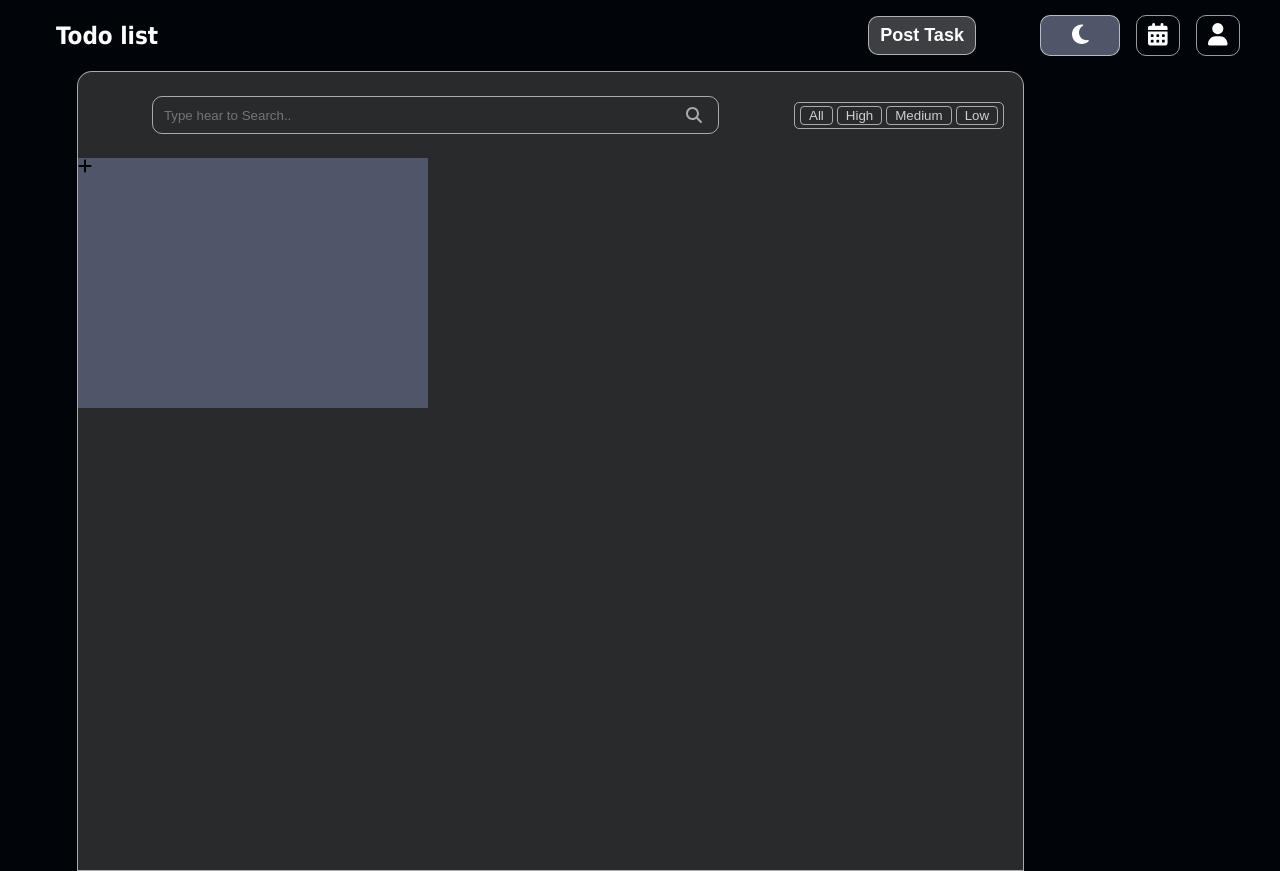
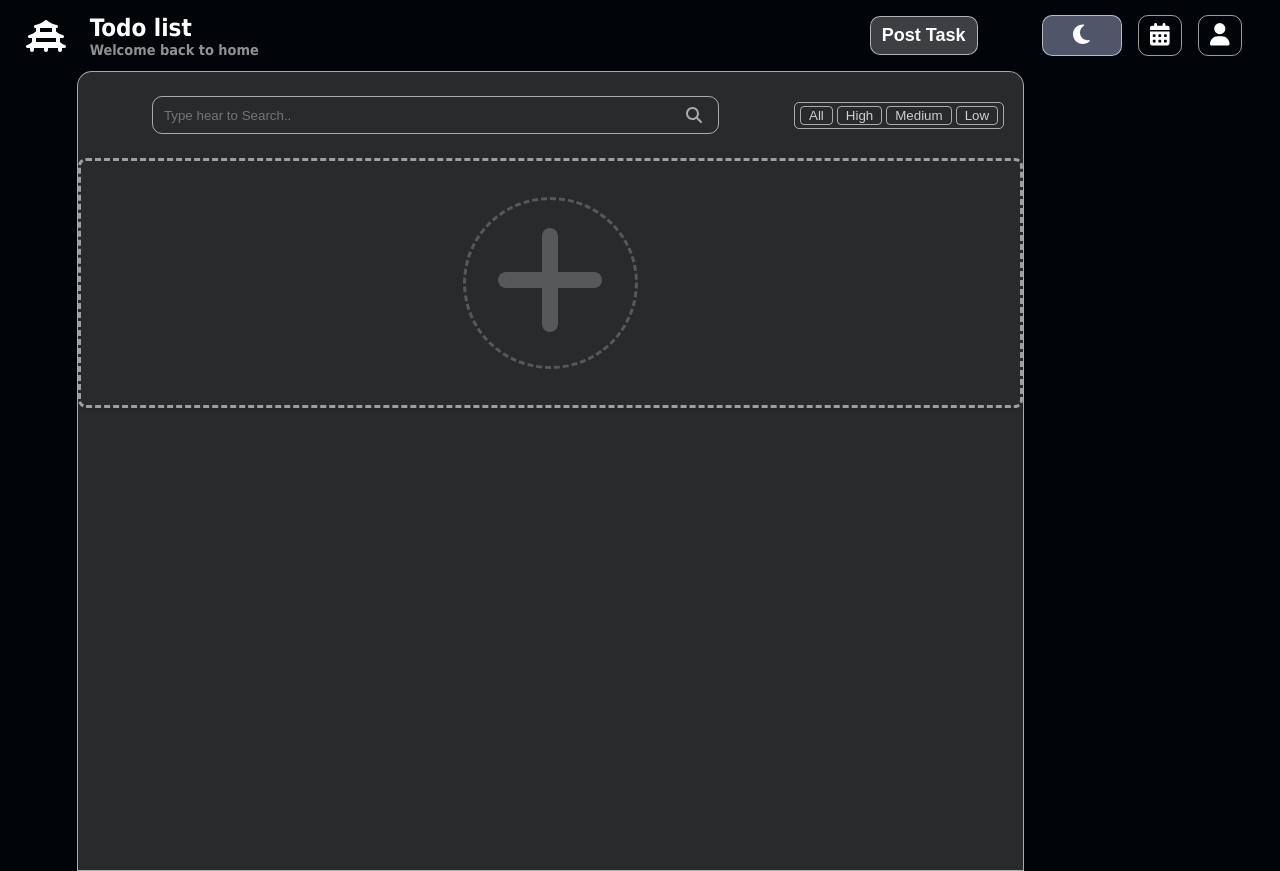
Before and after one commit to Banukaiw/Task_Manager_App, a React (Create React App) app in the folder Client/: page /home in a window 1280 px wide. Built offline with nearby package versions, Linux system fonts and the light colour scheme.

Commit message:
frontend development

```diff
--- /dev/null
+++ b/Client/src/components/Card/Addcard.js
@@ -0,0 +1,32 @@
+import React from 'react'
+import { useNavigate } from "react-router-dom";
+ import { FontAwesomeIcon } from "@fortawesome/react-fontawesome";
+import {
+  faPlus,
+} from "@fortawesome/free-solid-svg-icons";
+import './addcard.css'
+
+const Addcard = () => {
+
+    const navigate = useNavigate();
+
+const handleAddNote=()=>{
+    navigate('/newpost')
+}
+
+  return (
+    <div>
+        <div className="post_card" onClick={handleAddNote}>
+            <div className='postcard_icon'>
+                <FontAwesomeIcon icon={faPlus} />
+            </div>
+
+
+
+          </div>
+    </div>
+
+  )
+}
+
+export default Addcard
--- a/Client/src/components/Card/Card.js
+++ b/Client/src/components/Card/Card.js
@@ -9,6 +9,7 @@ import { faPenToSquare, faTrash, faEye } from "@fortawesome/free-solid-svg-icons
 const Card = ({ task }) => {
   const { title, description, dueDate, priority } = task;
 
+
   return (
     <div className="card">
       <div className="card-content">
@@ -18,6 +19,7 @@ const Card = ({ task }) => {
           <li>Due Date: {dueDate}</li>
           <li>Priority: {priority}</li>
         </ul>
+
         <div className="card-footer">
           <small>Due: {dueDate}</small>
           <div className="card-icon">
--- a/Client/src/components/Card/CardList.js
+++ b/Client/src/components/Card/CardList.js
@@ -1,8 +1,8 @@
 // CardList.js
 import React from 'react'
-
 import Card from '../Card/Card.js'
 import "./cardlist.css"
+import Addcard from './Addcard.js'
 
 // Modified: Receive tasks as a prop, remove handleAddNote
 const CardList = ({ tasks }) => {
@@ -14,8 +14,9 @@ const CardList = ({ tasks }) => {
       {tasks.map((task) =>
         <Card key={task.id} task={task} />
       )}
+
       {/* Modified: Removed the AddCard/handleAddNote part - it's handled by the Post Task page */}
-      {/* <AddCard handleAddNote={handleAddNote}/> */}
+      <Addcard />
     </div>
   )
 }
--- /dev/null
+++ b/Client/src/components/Card/addcard.css
@@ -0,0 +1,25 @@
+.post_card{
+  width: 100%;
+  height: 100%;
+  min-height: 250px;
+  border: 3px dashed #ccccccb8;
+  display: flex;
+  justify-content: center;
+  align-items: center;
+  color: #909090;
+  cursor: pointer;
+  border-radius: 8px;
+  box-shadow: 0 2px 4px rgba(0, 0, 0, 0.1);
+  order: -1;
+}
+.post_card:hover {
+    background-color: #5555558b;
+}
+
+.postcard_icon{
+    color: #cccccc48;
+    padding: 1% 3%;
+    border: 3px dashed #cccccc48;
+    border-radius: 50%;
+    font-size: 8rem;
+}
--- a/Client/src/components/Card/card.css
+++ b/Client/src/components/Card/card.css
@@ -5,6 +5,7 @@
     padding: 0;
     font-family: 'Times New Roman', Times, serif;
 }
+
 .card-content{
 
     box-shadow: 0 0 15px rgba(0, 0, 0, 0.2);
--- a/Client/src/components/Home/Home.js
+++ b/Client/src/components/Home/Home.js
@@ -12,7 +12,7 @@ import {
   faCalendarDays,
   faSun,
   faMoon,
-  faPlus,
+  faVihara,
 } from "@fortawesome/free-solid-svg-icons";
 
 const Home = ({ tasks }) => {
@@ -30,10 +30,15 @@ const Home = ({ tasks }) => {
 
   return (
     <div className="home">
-      <div className="homenav">
-        <Link to="/home" className="title">
-          Todo list
-        </Link>
+      <div className="nav_side">
+        <div className="logo">
+          <FontAwesomeIcon className="logo_icon" icon={faVihara} />
+          <Link to="/home" className="title">
+            Todo list
+            <p>Welcome back to home</p>
+          </Link>
+        </div>
+
         <div
           className="menu"
           onClick={() => {
@@ -91,13 +96,7 @@ const Home = ({ tasks }) => {
             </ul>
           </div>
         </div>
-        <div className="AllCard">
-          <CardList tasks={tasks} />
-
-          <div className="post_card">
-            <FontAwesomeIcon icon={faPlus} />
-          </div>
-        </div>
+        <CardList tasks={tasks} />
       </div>
       <div className="status_side"></div>
     </div>
--- a/Client/src/components/Home/home.css
+++ b/Client/src/components/Home/home.css
@@ -4,9 +4,9 @@
 .home{
     background-color: #010409;
 }
-.home .homenav{
+.home .nav_side{
     width: 100%;
-    padding: 0rem 2.5rem;
+    padding: 0rem 3% 0 1.3%;
     background-color: #010409;
    /*  background-color: #1b1c1e; */
     color: white;
@@ -14,26 +14,51 @@
     justify-content: space-between;
     align-items: center;
     text-decoration: none;
-    position: sticky;
-    top: 0;
+
 }
 
-.homenav .title{
-    color: white;
+.home .nav_side .logo{
+    display: flex;
+    align-items: center;
+    gap: 1.5rem;
+    padding: 5px 8px;
+    margin-left: 1px;
+    border-radius: 4px;
+    cursor: pointer;
+    /* background-color: #3e3f43; */
+
+}
+
+
+.home .nav_side .logo .logo_icon{
+    font-size: 32px;
+}
+
+.nav_side .title{
+    color: rgb(255, 255, 255);
     font-size: 1.5rem;
-    margin: 1rem;
+
     font-weight: 600;
+    text-decoration: none;
+    font-family: Tahoma;
+}
+
+.nav_side .title p{
+    color: rgb(144, 144, 144);
+    font-size: 0.9rem;
+
+
     text-decoration: none;
     font-family: Tahoma;
 }
 link{
     text-decoration: none;
 }
-.homenav ul{
+.nav_side ul{
     display: flex;
 }
 
-.homenav ul li{
+.nav_side ul li{
     color: white;
     display: flex;
     gap: 1rem;
@@ -41,7 +66,7 @@ link{
     list-style: none;
 }
 
-.homenav ul li a{
+.nav_side ul li a{
     text-decoration: none;
     color: white;
     width: 100%;
@@ -50,11 +75,11 @@ link{
     margin: 0 0.5rem;
     border-radius: 0.5rem;
 }
-.homenav ul li a:not(.active):hover{
+.nav_side ul li a:not(.active):hover{
     background-color: #172554;
 }
 
-.homenav .menu{
+.nav_side .menu{
     display: none;
     position: absolute;
     top: 0.75rem;
@@ -65,21 +90,21 @@ link{
     height: 2rem;
 }
 
-.homenav .menu span{
+.nav_side .menu span{
     height: 0.4rem;
     width: 100%;
     background-color: #fff;
     border-radius: 0.2rem;
 }
 
-.home .homenav .homenav_right{
+.home .nav_side .homenav_right{
     display: flex;
     align-items: center;
     gap: 1rem;
     justify-content: space-between;
 }
 
-.home .homenav .homenav_right .theme1{
+.home .nav_side .homenav_right .theme1{
     padding: 0.4rem 0 0.4rem 0;
     width: 5rem;
     background-color: #ffffff;
@@ -89,7 +114,7 @@ link{
     cursor: pointer;
     border: 1px solid rgba(255, 255, 255, 0.6);
 }
-.home .homenav .homenav_right .theme2{
+.home .nav_side .homenav_right .theme2{
     padding: 0.4rem 0 0.4rem 0;
     width: 5rem;
     background-color: #50566a;
@@ -100,7 +125,7 @@ link{
     border: 1px solid rgba(255, 255, 255, 0.6);
 }
 
-.home .homenav .homenav_right .apps{
+.home .nav_side .homenav_right .apps{
     padding: 0.4rem 0.7rem;
     font-size: 1.4rem;
     border-radius: 10px;
@@ -108,7 +133,7 @@ link{
     cursor: pointer;
 
 }
-.home .homenav .homenav_right .profile{
+.home .nav_side .homenav_right .profile{
     padding: 0.4rem 0.7rem;
     font-size: 1.4rem;
     background-color: transparent;
@@ -179,16 +204,6 @@ link{
     }
 }
 
-@media(width > 600px){
-
-    .home .content_side .post_card{
-        height: 250px;
-
-        margin: auto;
-        background-color: #50566a;
-    }
-
-}
 
 
 
@@ -273,13 +288,7 @@ link{
     background-color: rgb(255, 255, 255);
 }
 
-.home .content_side .post_card{
-    position: absolute;
-    height: 250px;
-    width: 350px;
-    margin: auto;
-    background-color: #50566a;
-}
+
 
 
 
```
